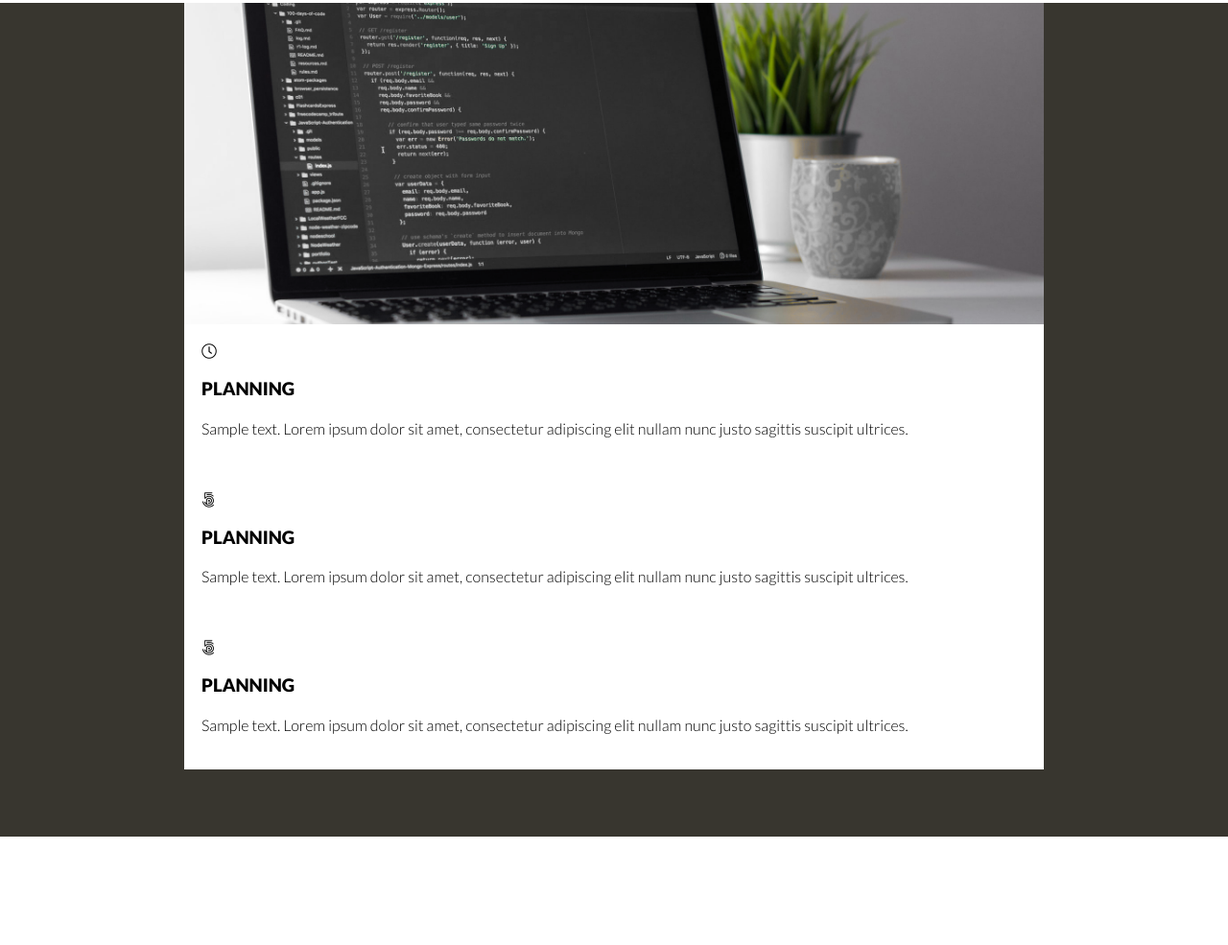
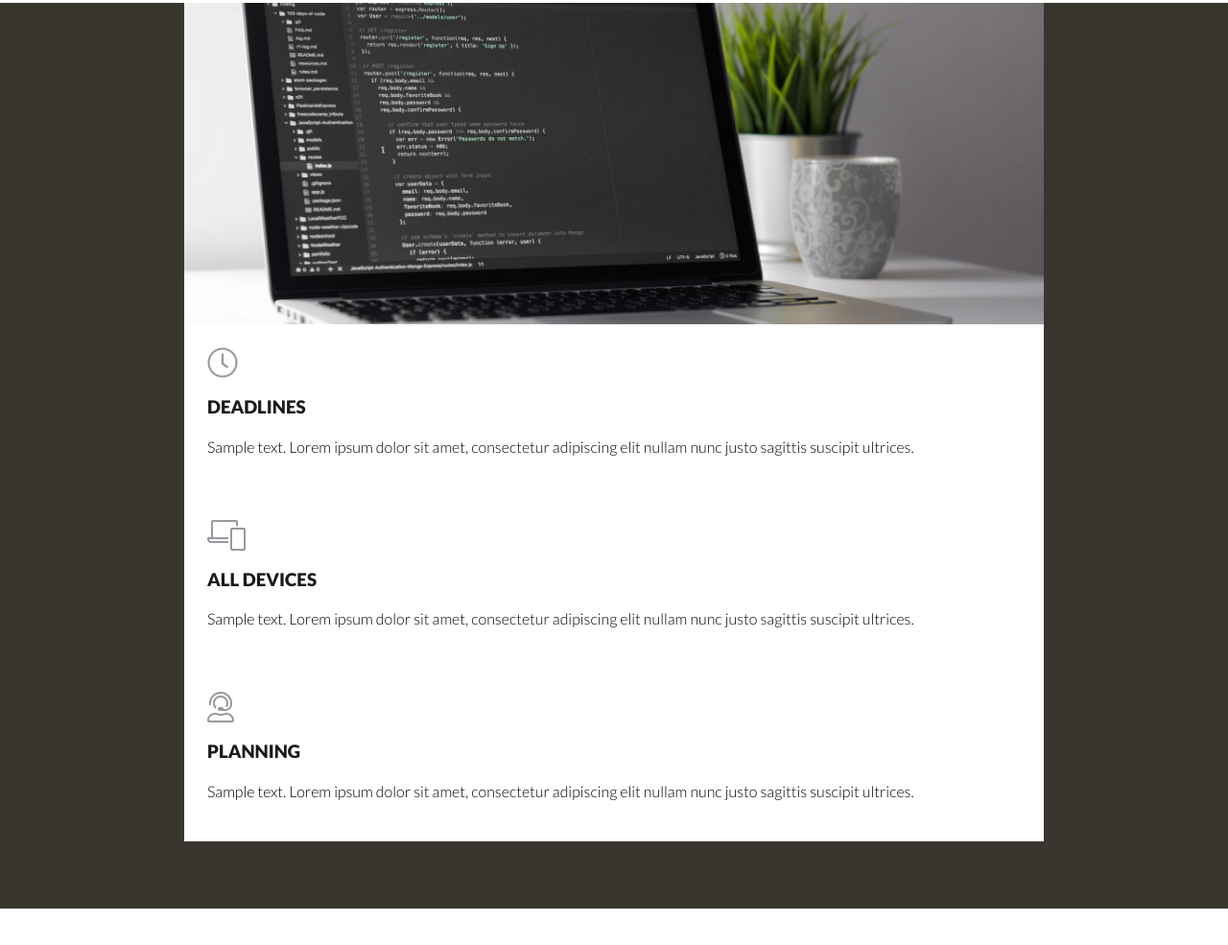
Before and after one commit to Denis-Grant/mysite, a website: page index.html in a window 1280 px wide. Shown: the part 991-1976 px from the top of the page at 96% size. Drawn offline with Linux system fonts and the light colour scheme.

Commit message:
solutions section

```diff
--- a/index.html
+++ b/index.html
@@ -73,21 +73,21 @@
         </div>
         <div class="services__type">
             <div class="services__type__box">
-              <i class="fal fa-clock"></i>
-              <h3 class='services__type__heading'>PLANNING</h3>
+              <i class="services__type__icon fal fa-clock"></i>
+              <h3 class='services__type__heading'>DEADLINES</h3>
               <p class='services__type__para'>Sample text. Lorem ipsum dolor sit amet, consectetur adipiscing elit nullam nunc justo sagittis suscipit ultrices.</p>
             </div>
         </div>
         <div class="services__type">
             <div class="services__type__box">
-              <i class="services__icon fab fa-500px"></i>
-              <h3 class='services__type__heading'>PLANNING</h3>
+              <i class="services__type__icon fal fa-phone-laptop"></i>
+              <h3 class='services__type__heading'>ALL DEVICES</h3>
               <p class='services__type__para'>Sample text. Lorem ipsum dolor sit amet, consectetur adipiscing elit nullam nunc justo sagittis suscipit ultrices.</p>
             </div>
         </div>
         <div class="services__type">
             <div class="services__type__box">
-              <i class="services__icon fab fa-500px"></i>
+              <i class="services__type__icon fal fa-user-headset"></i>
               <h3 class='services__type__heading'>PLANNING</h3>
               <p class='services__type__para'>Sample text. Lorem ipsum dolor sit amet, consectetur adipiscing elit nullam nunc justo sagittis suscipit ultrices.</p>
             </div>
--- a/scss/style.scss
+++ b/scss/style.scss
@@ -1,6 +1,7 @@
 @import url('https://fonts.googleapis.com/css2?family=Lato:wght@100;300;400;900&display=swap');
 @import url('https://fonts.googleapis.com/css2?family=Roboto&display=swap');
 $black: #1a1a1a;
+$grey: #9898A0;
 * {
     // border: 1px dotted salmon;
 }
@@ -113,6 +114,7 @@ header {
     }
 
     &__body {
+        max-width: 670px;
         &__para {
             line-height: 24px;
             font-weight: 300;
@@ -163,14 +165,20 @@ header {
     &__type {
         background-color: #fff;
         &__box {
-            padding: 18px;
+            padding: 24px;
+        }
+        &__icon {
+            font-size: 32px;
+            color: $grey;
+        }
+        &__heading {
+            color: $black;
         }
         &__para {
             line-height: 24px;
             font-weight: 300;
         }
     }
-
 }
 
 @media (min-width: 576px){
```
Also changed, not shown: css/style.css.
